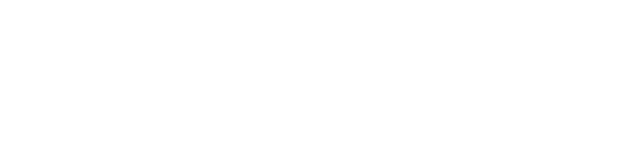
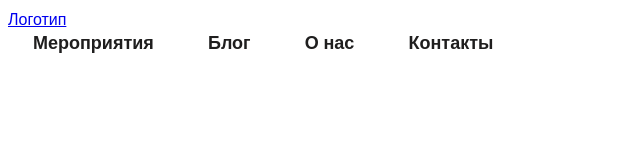
Before and after one commit to Ayana-ahay/project_lenni, a plain HTML site: page index.html in a window 1280 px wide. Shown: the whole page, without its empty margins (0-640 px from the left). Drawn offline with nearby package versions, Linux system fonts and the light colour scheme.

Commit message:
start structure

```diff
--- a/index.html
+++ b/index.html
@@ -3,9 +3,54 @@
 <head>
     <meta charset="UTF-8">
     <meta name="viewport" content="width=device-width, initial-scale=1.0">
-    <title>Document</title>
+    <title>Lenni Art</title>
+    <link rel="stylesheet" href="styles/styles.css?ver=0">
+
+    <!-- шрифты -->
+    <link rel="preconnect" href="https://fonts.googleapis.com">
+    <link rel="preconnect" href="https://fonts.gstatic.com" crossorigin>
+    <link href="https://fonts.googleapis.com/css2?family=Lora:wght@400,500,600,700&family=Open+Sans:wght@400,500,600,700&display=swap" rel="stylesheet">
 </head>
-<body>
+<body class="body">
+    <header class="page-header">
+        <a href="index.html" class="page-header__logo">Логотип</a>
 
+        <nav class="page-header__nav">
+            <a href="#" class="page-header__nav-link">Мероприятия</a>
+            <a href="#" class="page-header__nav-link">Блог</a>
+            <a href="#" class="page-header__nav-link">О нас</a>
+            <a href="#" class="page-header__nav-link">Контакты</a>
+        </nav>
+
+        <a href="#" class="btn page-header__user-btn"></a>
+    </header>
+
+    <main class="main">
+        <div class="home">
+            <!-- блок с большим логотипом - отдельный БЭМ-блок, тк может сущ-ть сам по себе-->
+            <!-- main-header является одновременно и блоком, и элементом более крупного блока -->
+             <header class="main-header home__main-header"></header>
+
+            <!-- блок с заказами -->
+             <sectiona class="offers home__offers"></sectiona>
+
+            <!-- раздел (блок) о нас -->
+             <section class="about home__about"></section>
+
+            <!-- раздел (длок) мероприятий -->
+             <section class="upcoming home__upcoming"></section>
+
+            <!-- листинг блога -->
+             <section class="listing home__listing"></section>
+
+            <!-- раздел с контактами  -->
+             <section class="contacts home__contacts"></section>
+
+            <!-- раздел со словами: Просто делайте, что нравится ... -->
+             <div class="doit home__doit"></div>
+        </div>
+    </main>
+
+    <footer class="page-footer"></footer>
 </body>
 </html>
--- /dev/null
+++ b/styles/styles.css
@@ -0,0 +1,20 @@
+.body {
+    font-family: "Open Sans", sans-serif;
+    font-size: 16px;
+    font-weight: 400;
+    font-style: normal;
+    line-height: 1.375;
+}
+
+.page-header {}
+
+.page-header__nav-link {
+    margin: 0 25px;
+    color: #1F1E1E;
+    font-weight: 600;
+    font-size: 18px;
+    line-height: 25px; /*пространство между строками*/
+    text-decoration: none;
+}
+
+.page-footer {}
```
